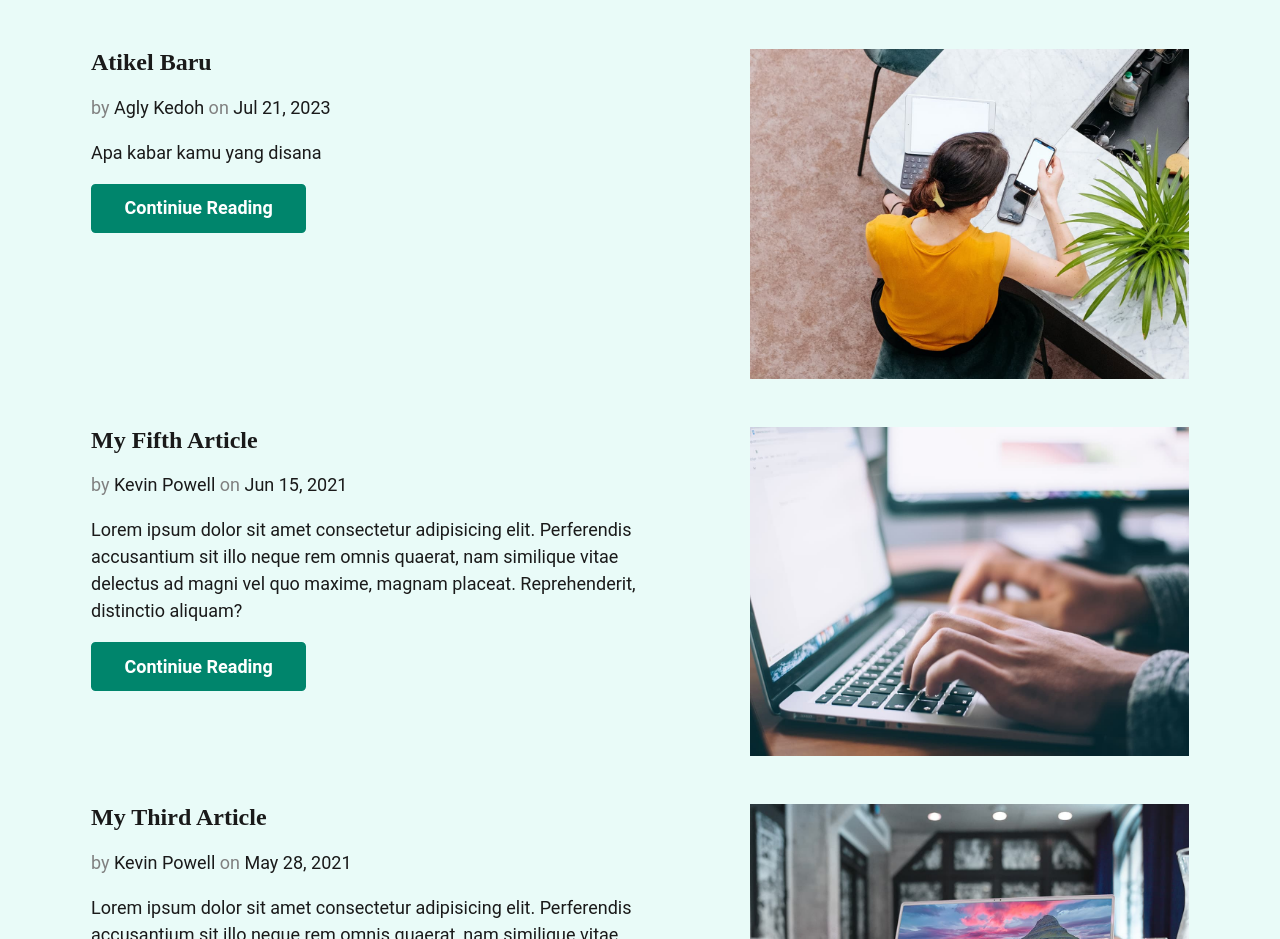
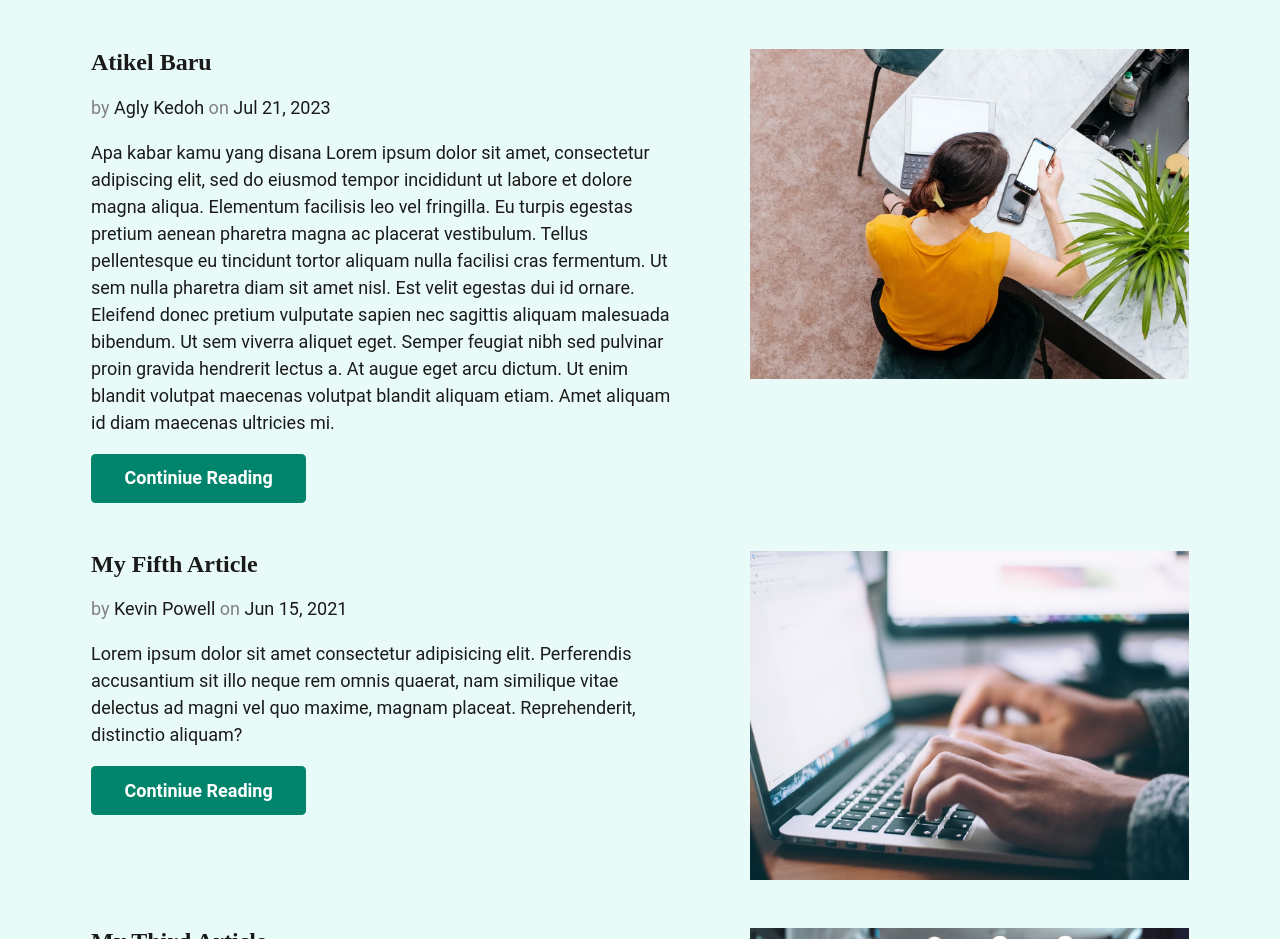
Before and after one commit to webprogrammingeta/personal-blog, an Eleventy site: page src/index.njk in a window 1280 px wide. Shown: the part 1020-1959 px from the top of the page. Built offline with nearby package versions, Linux system fonts and the light colour scheme; Eleventy itself is replaced by a stand-in of ours; files that its build step writes are made by us from their sources.

Commit message:
menambah artikel baru deskripsi 1

```diff
--- a/src/blog/2023-07-21-Artikel-barus-saya.md
+++ b/src/blog/2023-07-21-Artikel-barus-saya.md
@@ -5,7 +5,7 @@ date: 2023-07-21
 tags: ['post', 'featured']
 image: /assets/blog/article-2.jpg
 imageAlt: This is a test
-description: Apa kabar kamu yang disana
+description: Apa kabar kamu yang disana Lorem ipsum dolor sit amet, consectetur adipiscing elit, sed do eiusmod tempor incididunt ut labore et dolore magna aliqua. Elementum facilisis leo vel fringilla. Eu turpis egestas pretium aenean pharetra magna ac placerat vestibulum. Tellus pellentesque eu tincidunt tortor aliquam nulla facilisi cras fermentum. Ut sem nulla pharetra diam sit amet nisl. Est velit egestas dui id ornare. Eleifend donec pretium vulputate sapien nec sagittis aliquam malesuada bibendum. Ut sem viverra aliquet eget. Semper feugiat nibh sed pulvinar proin gravida hendrerit lectus a. At augue eget arcu dictum. Ut enim blandit volutpat maecenas volutpat blandit aliquam etiam. Amet aliquam id diam maecenas ultricies mi.
 ---
 
 
```
